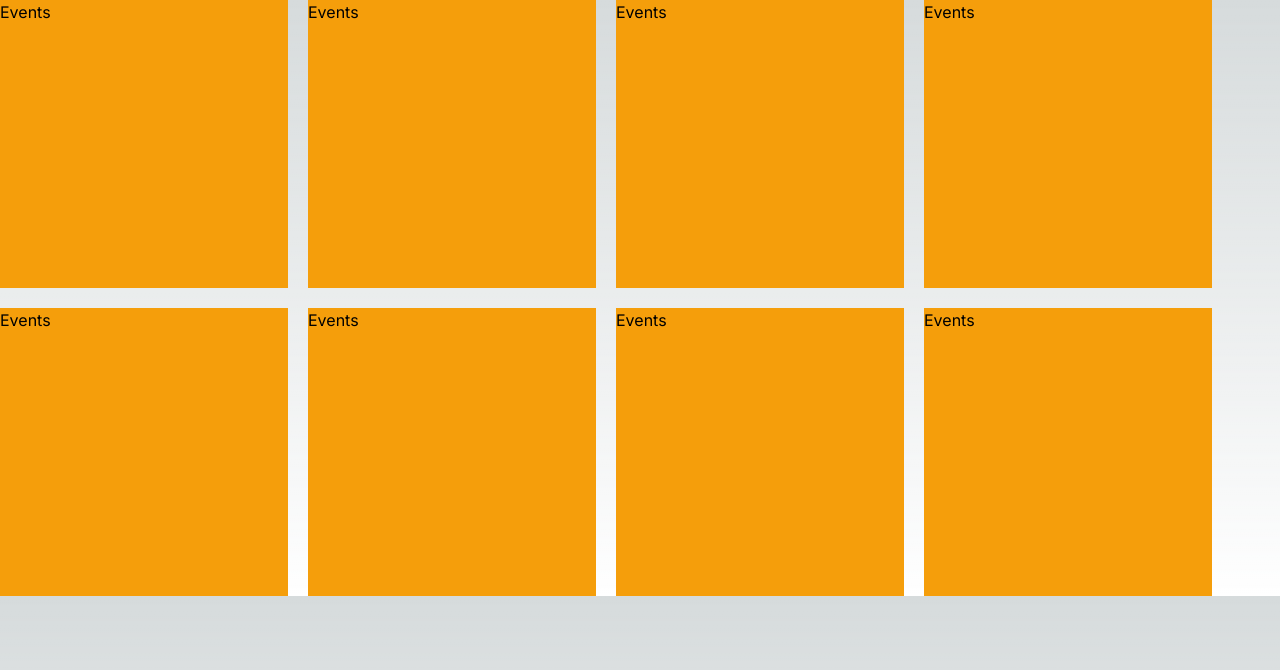
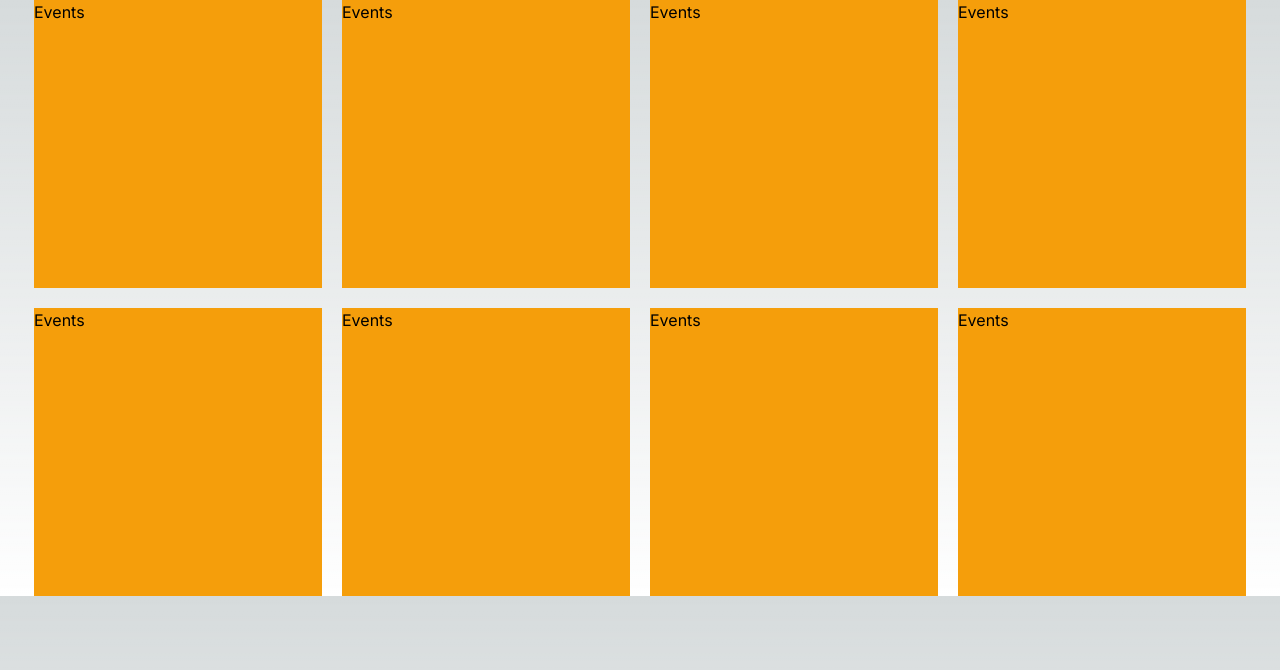
Before and after one commit to etizel/framework-react, a Next.js app: page / in a window 1280 px wide. Shown: the top 670 px of the page. Built offline with nearby package versions, Linux system fonts and the light colour scheme.

Commit message:
Tailwind-basic

```diff
--- a/src/app/page.tsx
+++ b/src/app/page.tsx
@@ -4,7 +4,7 @@ export default function EventsComponents() {
   return (
     <div
       className={`
-    flex flex-wrap gap-5
+    flex flex-wrap gap-5 justify-center items-center
     `}
     >
       <Events />
```
